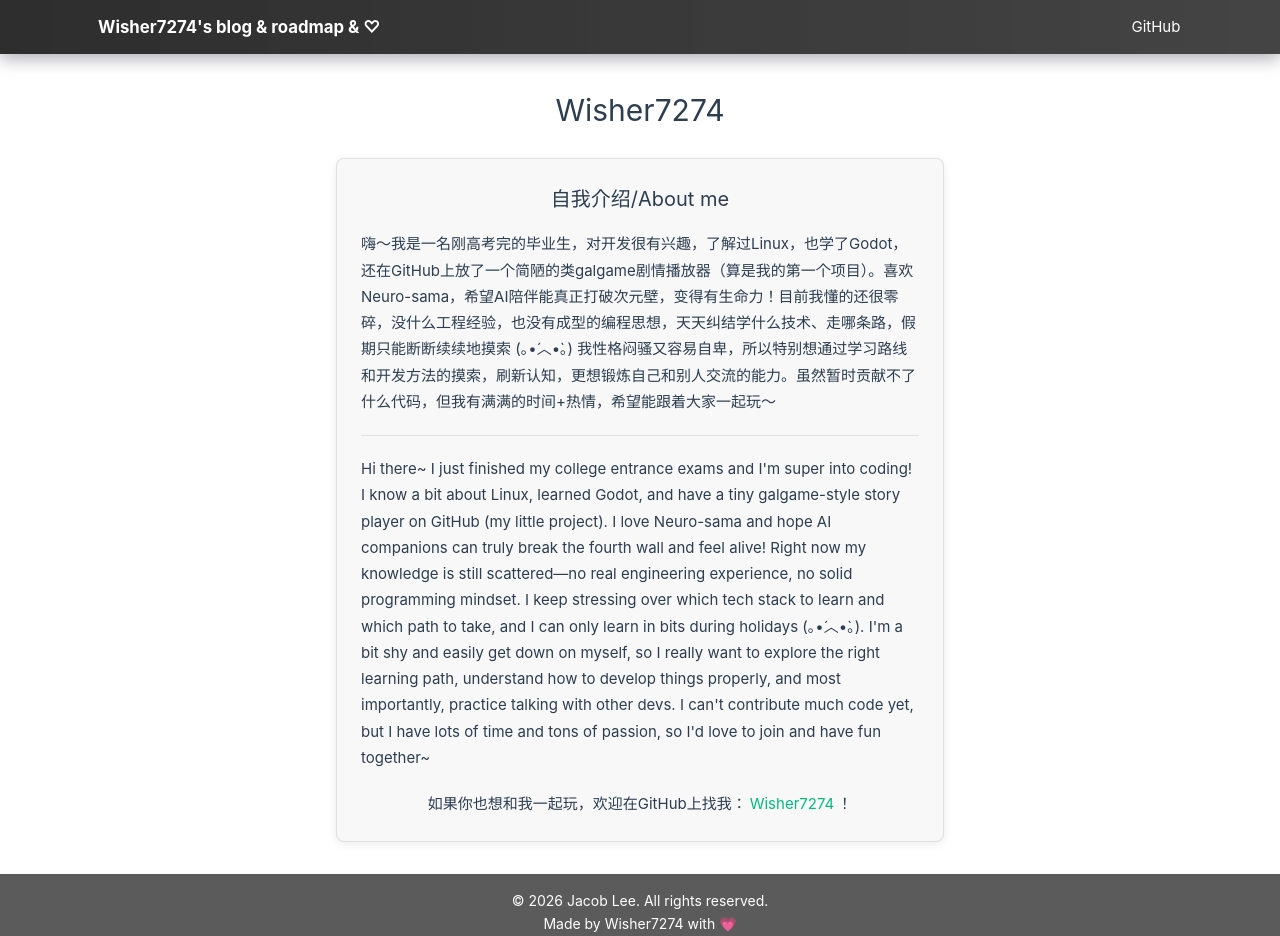
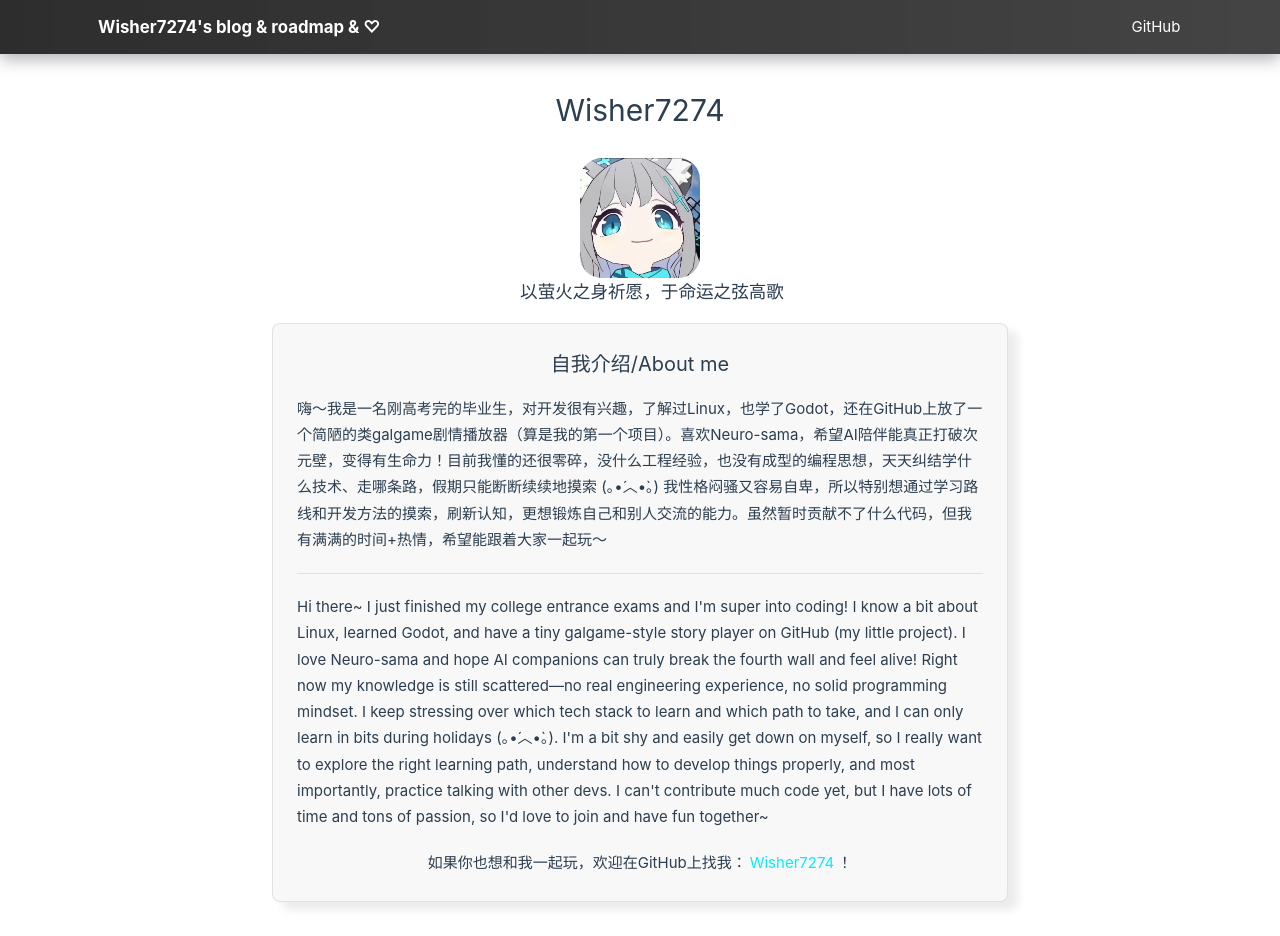
Before and after one commit to Wisher7274/roadmap-for-myself, a Vue app in the folder rdmyself_vue/: page / in a window 1280 px wide. Shown: the top 936 px of the page. Built offline with nearby package versions, Linux system fonts and the light colour scheme.

Commit message:
prototype: a simple intro page

```diff
--- a/rdmyself_vue/src/assets/base.css
+++ b/rdmyself_vue/src/assets/base.css
@@ -39,10 +39,10 @@
 @media (prefers-color-scheme: dark) {
   :root {
     /* 页面主背景：深蓝（替换原来的纯黑） */
-    --color-background: #1a2f4a;
+    --color-background: #41a0d8;
     /* 卡片等稍浅一层，和主背景区分开 */
-    --color-background-soft: #223d5c;
-    --color-background-mute: #2a4768;
+    --color-background-soft: #416cad;
+    --color-background-mute: #1dc1eb;
 
     --color-border: rgba(255, 255, 255, 0.15);
     --color-border-hover: rgba(255, 255, 255, 0.25);
--- a/rdmyself_vue/src/assets/main.css
+++ b/rdmyself_vue/src/assets/main.css
@@ -11,7 +11,7 @@
 a,
 .green {
   text-decoration: none;
-  color: hsla(160, 100%, 37%, 1);
+  color: rgb(1, 238, 255);
   transition: 0.4s;
   padding: 3px;
 }
--- a/rdmyself_vue/src/components/Home.vue
+++ b/rdmyself_vue/src/components/Home.vue
@@ -32,7 +32,10 @@ const toggleMobile = () => {
 
     <main class="content">
       <h1 class="title">Wisher7274</h1>
-
+      <div class="hcontainer">
+        <img src="../assets/avatar.png" alt="Avatar" style="width: 120px; height: 120px; border-radius: 18%; object-fit: cover;">
+        <p style="margin-left: 1.5rem; font-size: 1.1rem; color: var(--vt-c-text-secondary);">以萤火之身祈愿，于命运之弦高歌</p>
+      </div>
       <!-- section = 页面里的一块独立区域，这里专门放「自我介绍」 -->
       <section class="intro">
         <h2 class="intro-title">自我介绍/About me</h2>
@@ -44,6 +47,7 @@ const toggleMobile = () => {
 
         <p class="intro-contact">如果你也想和我一起玩，欢迎在GitHub上找我：<a href="https://github.com/Wisher7274" target="_blank">Wisher7274</a>！</p>
       </section>
+      <p style="margin-top: 2rem; text-align: center; color: var(--vt-c-text-secondary);">（这个博客只写了个“简介”，暂时没有其他页面，敬请期待后续更新～）</p>
     </main>
 
     <footer class="footer">
@@ -157,7 +161,7 @@ const toggleMobile = () => {
 }
 .content {
   flex: 1;
-  max-width: 42rem;
+  max-width: 50rem;
   margin: 0 auto;
   text-align: left;
   padding: 2rem;
@@ -167,14 +171,21 @@ const toggleMobile = () => {
   text-align: center;
   margin-bottom: 1.5rem;
 }
-
+.hcontainer {
+  display: flex;
+  flex-direction: column;
+  margin-bottom: 1rem;
+  align-items: center;
+}
 /* 「自我介绍」整块：浅底 + 圆角 + 内边距，和外面背景区分开 */
 .intro {
   background: var(--color-background-soft);
   border: 1px solid var(--color-border);
   border-radius: 8px;
   padding: 1.5rem;
-  box-shadow: 0 2px 8px rgba(0, 0, 0, 0.08);
+  box-shadow: 10px 8px 8px rgba(0, 0, 0, 0.08);
+  border-top: 1px solid var(--color-border);
+
 }
 
 .intro-title {
```
Also changed, not shown: rdmyself_vue/src/assets/avatar.png (added).
